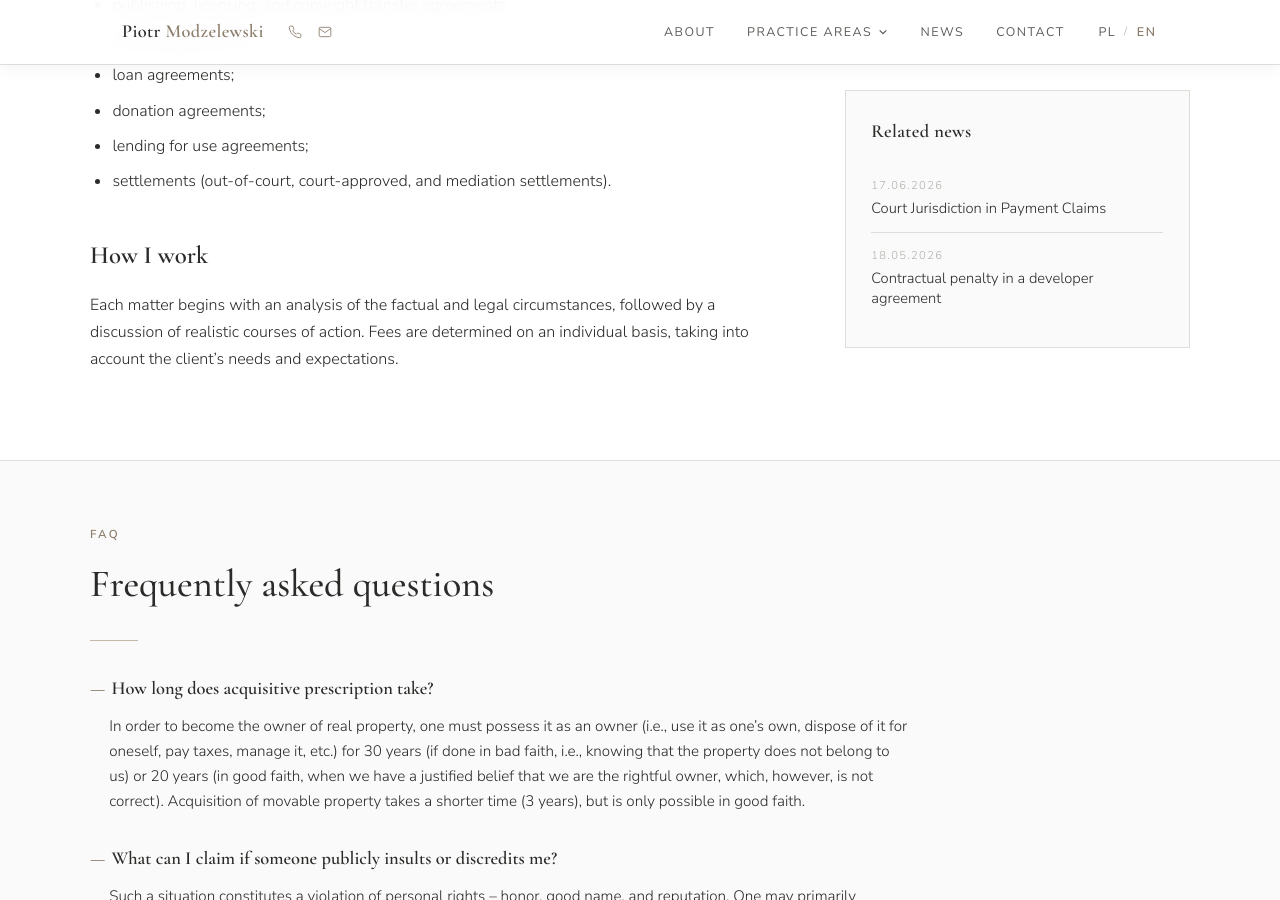
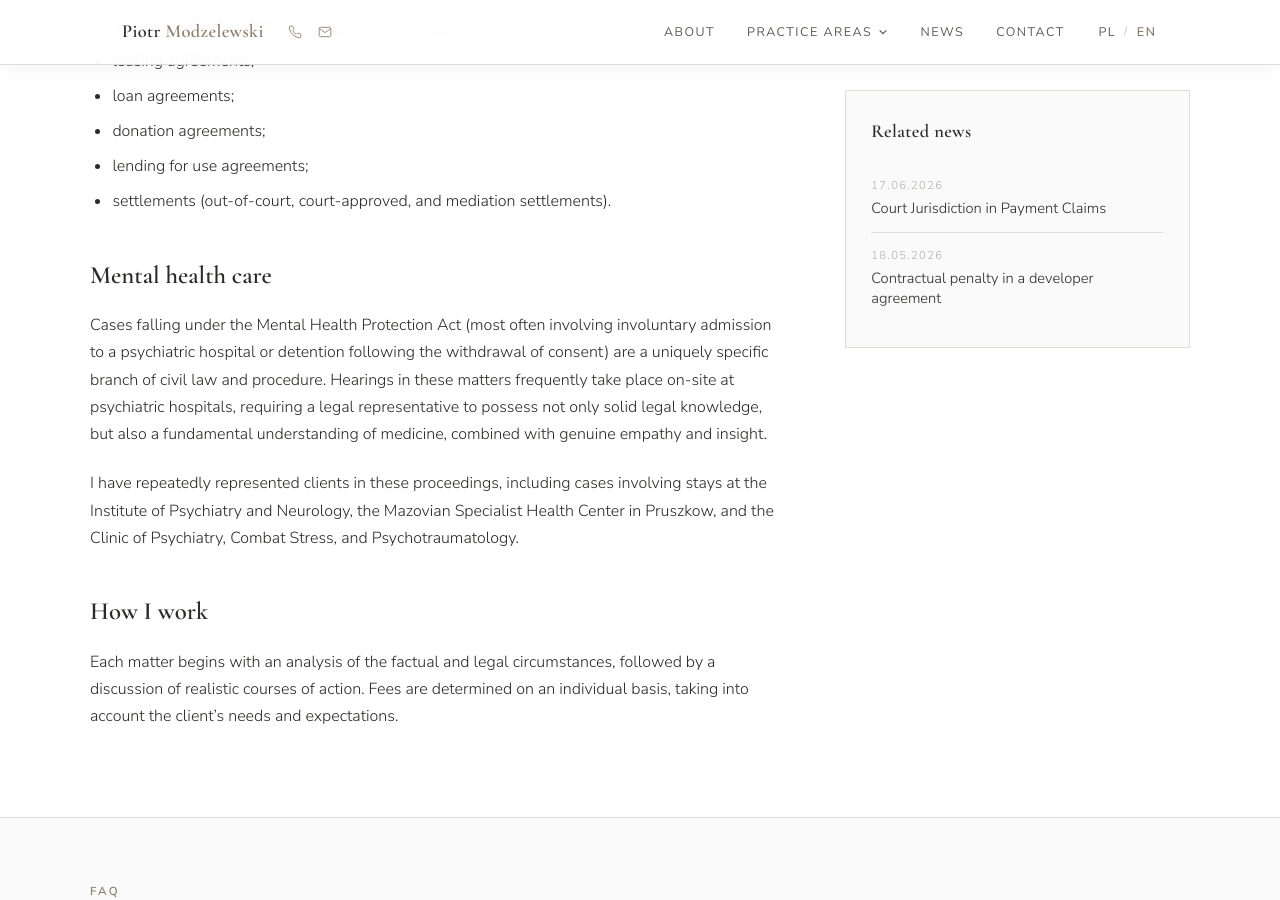
Before and after one commit to pmmodzelewski/adwokatmodzelewski.pl, a Jekyll site: the page built from _specjalizacje/en/civil-law.md, in a window 1280 px wide and 900 px high, scrolled down 1332 px. Built offline with Jekyll 4.4.1, drawn with Linux system fonts in a browser that asks for light colours; Markdown is read by kramdown in place of the engine named in the settings.

Commit message:
Update civil-law.md

```diff
--- a/_specjalizacje/en/civil-law.md
+++ b/_specjalizacje/en/civil-law.md
@@ -55,7 +55,7 @@ I have represented clients, inter alia, in proceedings concerning:
 - damages claims;
 - copyright law.
 
-### Contract Analysis
+## Contract Analysis
 
 I also provide services in the drafting and review of contracts and other documents, in particular:
 
@@ -71,6 +71,18 @@ I also provide services in the drafting and review of contracts and other docume
 - lending for use agreements;
 - settlements (out-of-court, court-approved, and mediation settlements).
 
+## Mental health care
+
+Cases falling under the Mental Health Protection Act (most often involving involuntary admission
+to a psychiatric hospital or detention following the withdrawal of consent) are a uniquely specific
+branch of civil law and procedure. Hearings in these matters frequently take place on-site at
+psychiatric hospitals, requiring a legal representative to possess not only solid legal knowledge,
+but also a fundamental understanding of medicine, combined with genuine empathy and insight.
+
+I have repeatedly represented clients in these proceedings, including cases involving stays at
+the Institute of Psychiatry and Neurology, the Mazovian Specialist Health Center in Pruszkow,
+and the Clinic of Psychiatry, Combat Stress, and Psychotraumatology.
+
 ## How I work
 
 Each matter begins with an analysis of the factual and legal circumstances, followed by a discussion
```
